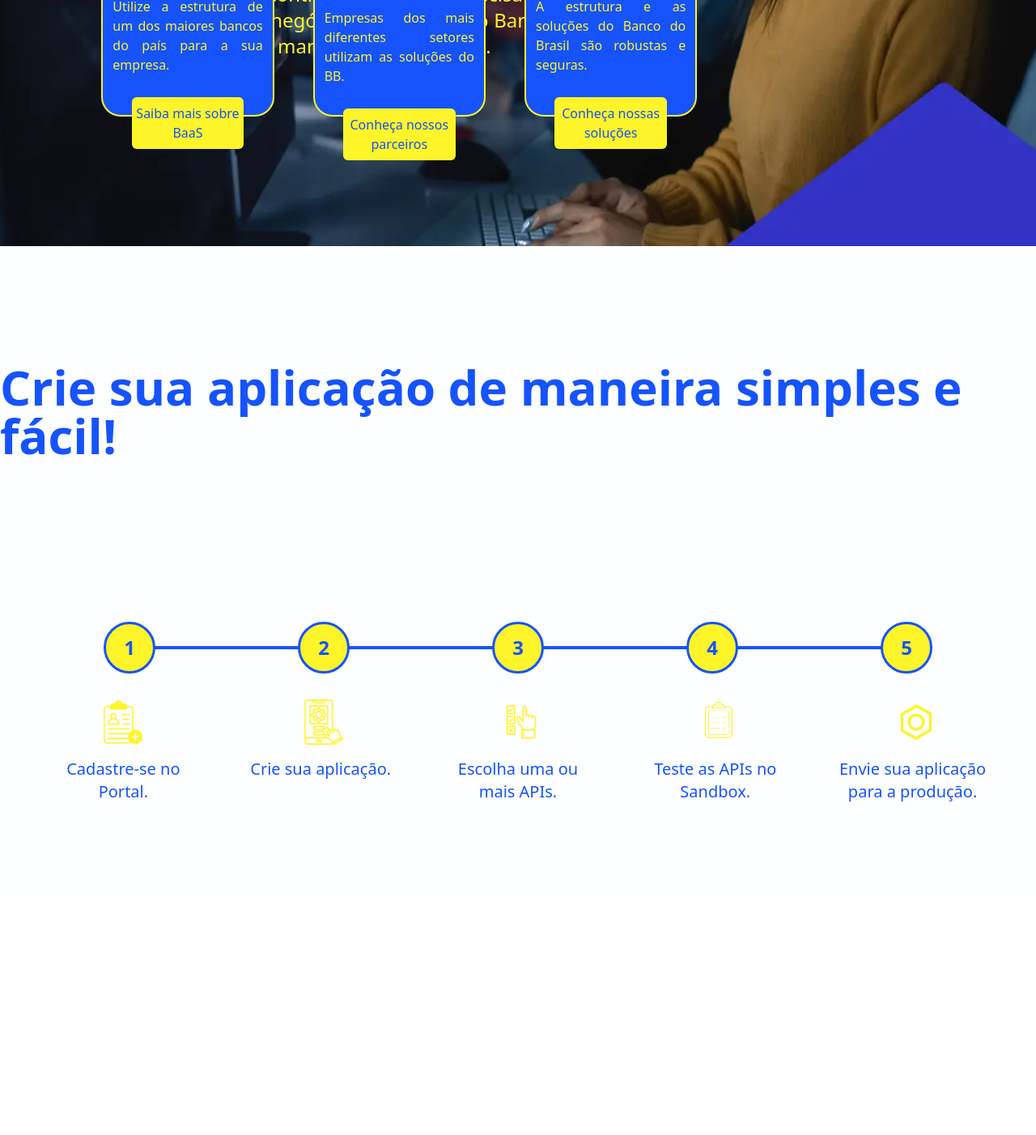
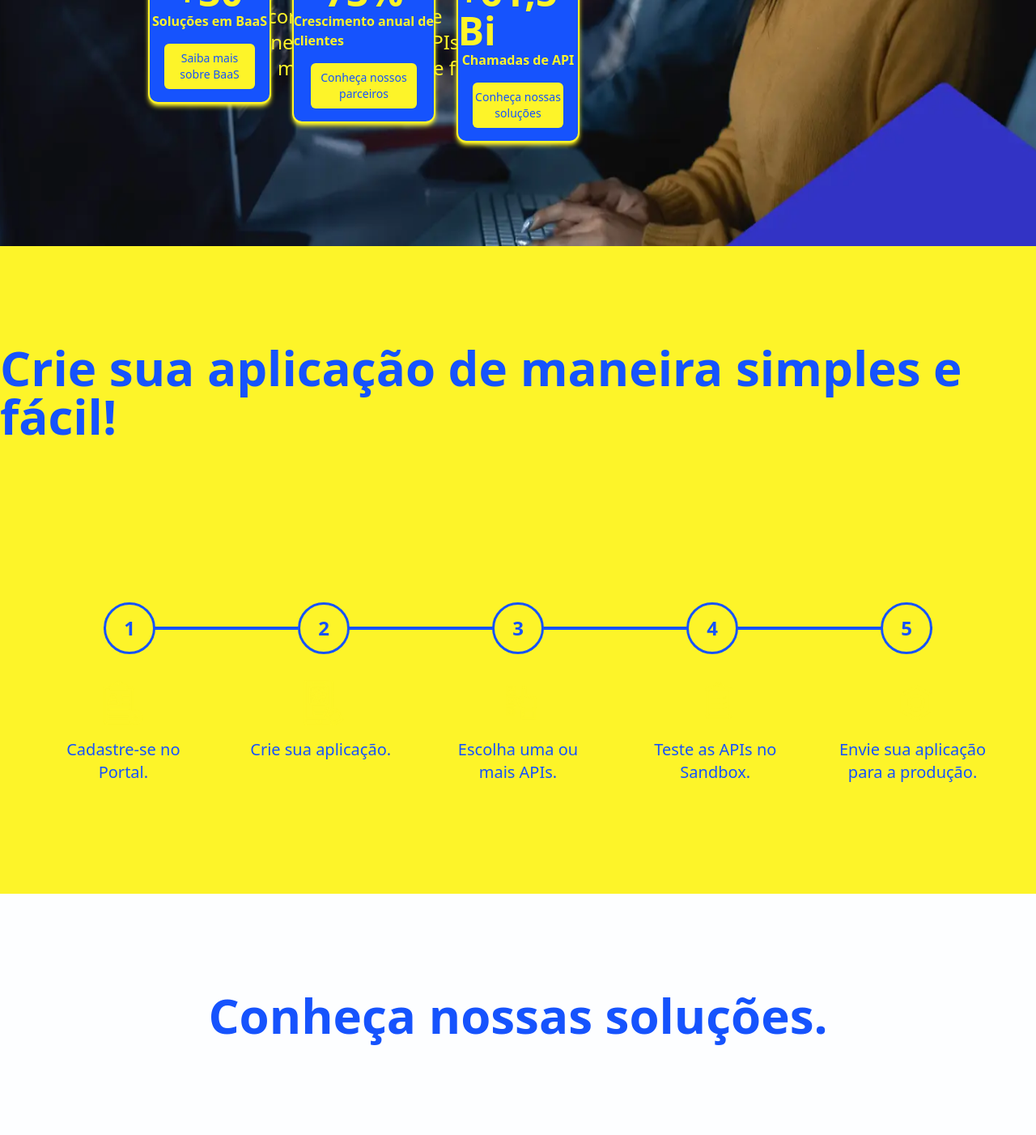
Before and after one commit to igorjunqueira2607/new-portal-developers-bb, a React (Vite) app: page / in a window 1280 px wide. Shown: the part 560-1962 px from the top of the page at 81% size. Before the commit the page ends 1664 px from the top, so only its background shows below. Built offline with nearby package versions, Linux system fonts and the light colour scheme.

Commit message:
Começando a seção de soluções

```diff
--- a/src/components/BaaSData.jsx
+++ b/src/components/BaaSData.jsx
@@ -1,28 +1,25 @@
 function BaasData() {
   return(
-    <section class="flex absolute bottom-2/10 left-30 w-7/12 h-1/4 gap-12 justify-center text-amarelo-bb">
-      <div class="flex flex-col w-2/7 p-3 h-full items-center bg-azul-bb justify-center rounded-3xl border-2 border-amarelo-bb">
+    <section class="flex absolute bottom-1/9 left-1/7 w-5/12 h-1/3 justify-between text-amarelo-bb ">
+      <div class="shadow-md shadow-amarelo-bb flex flex-col w-2/7 pt-4 pb-4 h-fit items-center bg-azul-bb justify-center rounded-xl border-2 border-amarelo-bb">
         <h1 class="text-5xl font-bold">+30</h1>
-        <h2 class="text-lg font-semibold">Soluções em BaaS</h2>
-        <p class="font-medium text-justify mt-4">Utilize a estrutura de um dos maiores bancos do país para a sua empresa.</p>
-        <button class="bg-amarelo-bb w-3/4 pt-2 pb-2 mt-7 rounded-md">
-          <h1 class="text-azul-bb">Saiba mais sobre BaaS</h1>
+        <h2 class="text-md font-semibold">Soluções em BaaS</h2>
+        <button class="bg-amarelo-bb w-3/4 pt-2 pb-2 mt-4 rounded-md">
+          <h1 class="text-azul-bb text-sm">Saiba mais sobre BaaS</h1>
         </button>
       </div>
-      <div class="flex flex-col w-2/7 p-3 h-full items-center bg-azul-bb text-amarelo-bb justify-center rounded-3xl border-2 border-amarelo-bb">
+      <div class="shadow-md shadow-amarelo-bb flex flex-col w-1/3 pt-4 pb-4 h-fit items-center bg-azul-bb text-amarelo-bb justify-center rounded-xl border-2 border-amarelo-bb">
         <h1 class="text-5xl font-bold">73%</h1>
-        <h2 class="text-lg font-semibold">Crescimento anual de clientes</h2>
-        <p class="font-medium text-justify mt-4">Empresas dos mais diferentes setores utilizam as soluções do BB.</p>
-        <button class="bg-amarelo-bb w-3/4 pt-2 pb-2 mt-7 rounded-md">
-          <h1 class="text-azul-bb">Conheça nossos parceiros</h1>
+        <h2 class="text-md font-semibold">Crescimento anual de clientes</h2>
+        <button class="bg-amarelo-bb w-3/4 pt-2 pb-2 mt-4 rounded-md">
+          <h1 class="text-azul-bb text-sm">Conheça nossos parceiros</h1>
         </button>
       </div>
-      <div class="flex flex-col w-2/7 p-3 h-full items-center bg-azul-bb rounded-3xl border-2 justify-center border-amarelo-bb">
+      <div class="shadow-md shadow-amarelo-bb flex flex-col w-2/7 pt-4 pb-4 h-fit items-center bg-azul-bb rounded-xl border-2 justify-center border-amarelo-bb">
         <h1 class="text-5xl font-bold">+61,5 Bi</h1>
-        <h2 class="text-lg font-semibold">Chamadas de API</h2>
-        <p class="font-medium text-justify mt-4">A estrutura e as soluções do Banco do Brasil são robustas e seguras.</p>
-        <button class="bg-amarelo-bb w-3/4 pt-2 pb-2 mt-7 rounded-md">
-          <h1 class="text-azul-bb">Conheça nossas soluções</h1>
+        <h2 class="text-md font-semibold">Chamadas de API</h2>
+        <button class="bg-amarelo-bb w-3/4 pt-2 pb-2 mt-4 rounded-md">
+          <h1 class="text-azul-bb text-sm">Conheça nossas soluções</h1>
         </button>
       </div>
     </section>
--- a/src/components/BannerHome.jsx
+++ b/src/components/BannerHome.jsx
@@ -5,7 +5,7 @@ function BannerHome () {
   return (
     <section class="w-full h-screen overflow-hidden mt-16 relative flex">
       <img src="/assets/Banner_Home-1.webp" class="w-max-full h-full scale-x-101 z-0"/>
-      <div class="absolute top-1/6 w-5/12 text-justify left-1/7">
+      <div class="absolute top-1/5 w-5/12 text-justify left-1/7">
         <h1 class ="text-amarelo-bb text-8xl font-bold mb-5">Portal Developers BB</h1>
         <h2 class="text-amarelo-bb text-2xl font-normal">Bem-vindo(a) ao Portal Developers do BB. Aqui você irá encontrar tudo que precisa para conectar seu negócio com as APIs do Banco do Brasil de uma maneira simples e fácil.</h2>
       </div>
--- a/src/components/ImplematationSection.jsx
+++ b/src/components/ImplematationSection.jsx
@@ -2,7 +2,7 @@ import ImplematationSteps from "./ImplemetationSteps";
 
 function ImplematationSection () {
   return (
-    <section class="w-full h-screen overflow-hidden items-center relative flex flex-col bg-branco-navbar pt-36">
+    <section class="w-full h-fit overflow-hidden items-center relative flex flex-col bg-amarelo-bb pt-30 pb-30">
       <h1 class="text-azul-bb text-6xl font-bold mb-50">Crie sua aplicação de maneira simples e fácil!</h1>
       <ImplematationSteps />
     </section>
--- /dev/null
+++ b/src/components/SolutionSection.jsx
@@ -0,0 +1,19 @@
+function SolutionSection () {
+  return(
+    <section class="flex flex-col items-center w-screen bg-branco-navbar h-screen pt-30 pb-30">
+      <h1 class="text-azul-bb text-6xl font-bold">Conheça nossas soluções.</h1>
+      <div class="w-2/3 bg-red-600 h-2/3 border-2 mt-30 border-gray-800">
+        <menu class="grid grid-cols-6 border-b-2 h-1/10 border-amarelo-bb">
+          <button class="h-full border-r-2">Soluções Transacionais</button>
+          <button class="h-full border-r-2">Soluções de Crédito</button>
+          <button class="h-full border-r-2">Soluções de Seguro</button>
+          <button class="h-full border-r-2">Cartão de Crédito</button>
+          <button class="h-full border-r-2">Corban Digital</button>
+          <button class="h-full">Câmbio</button>
+        </menu>
+      </div>
+    </section>
+  )
+}
+
+export default SolutionSection;
--- a/src/pages/Home.jsx
+++ b/src/pages/Home.jsx
@@ -1,13 +1,15 @@
 import BannerHome from "../components/BannerHome"
 import ImplematationSection from "../components/ImplematationSection"
 import NavBar from "../components/NavBar"
+import SolutionSection from "../components/SolutionSection"
 
 function Home() {
   return (
-    <body class="flex flex-col justify-items-start">
+    <body class="flex flex-col justify-items-start overflow-x-hidden">
       <NavBar />
       <BannerHome />
       <ImplematationSection />
+      <SolutionSection />
     </body>
   )
 }
```
Also changed, not shown: src/components/SolutionCard.jsx (added, +7 -0 lines).
